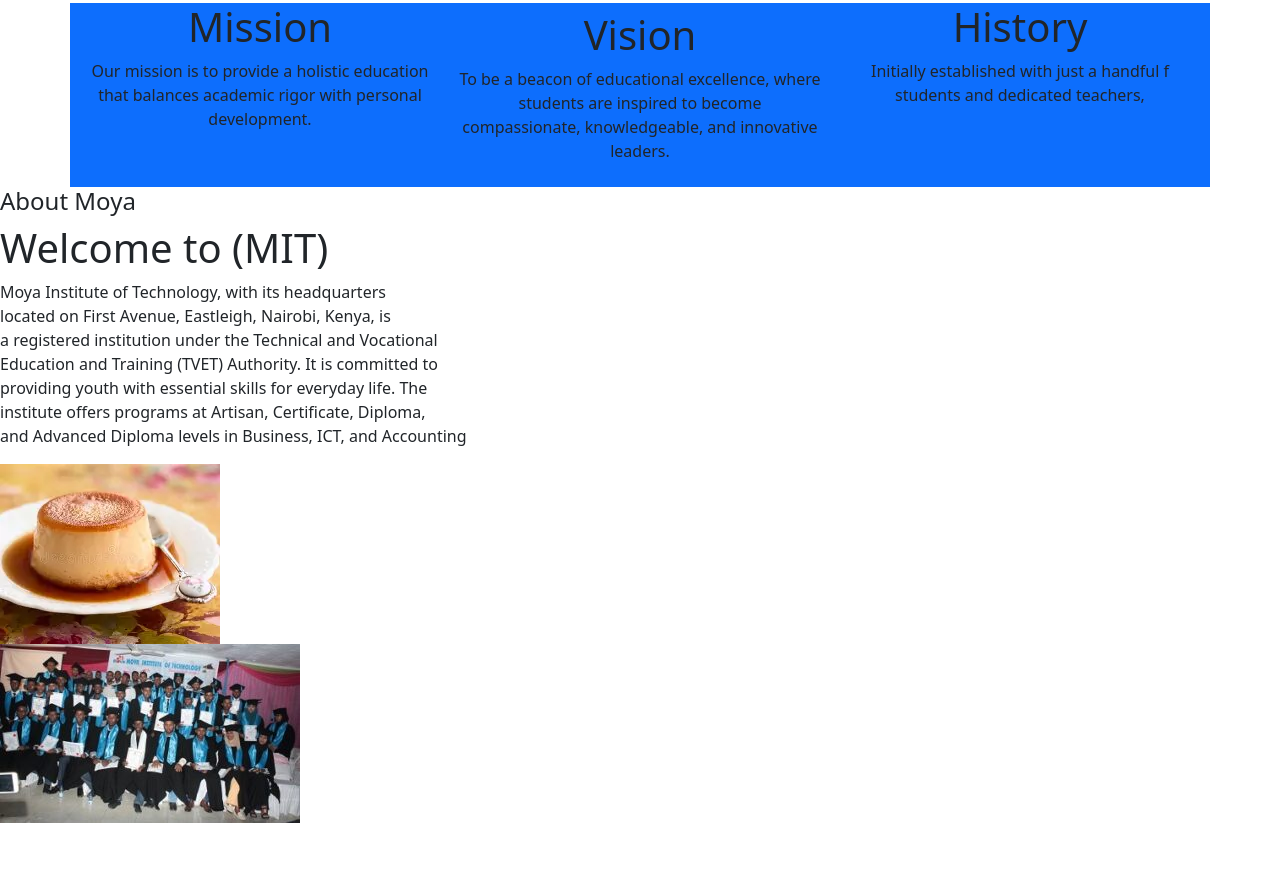
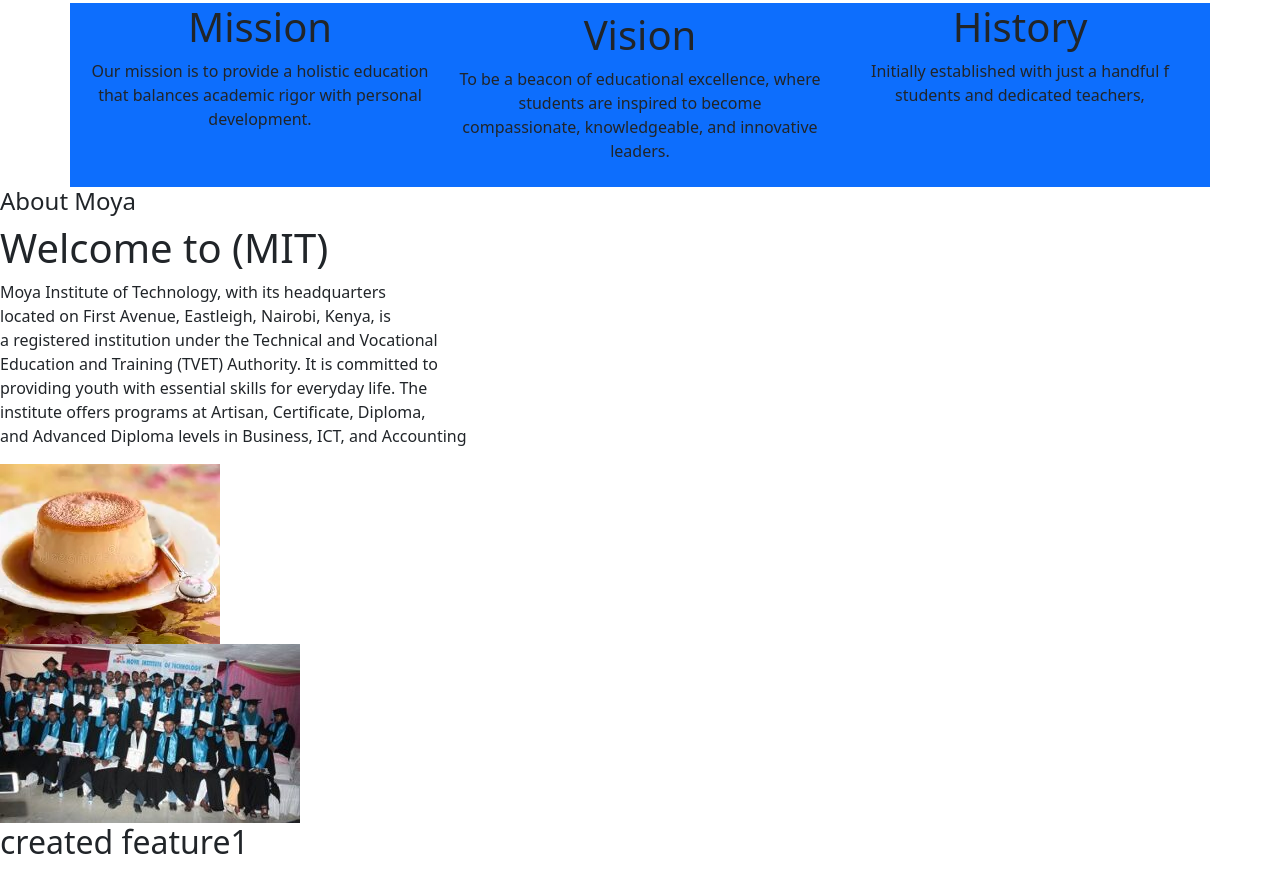
Before and after one commit to ilhaam4/-my-3-project-, a plain HTML site: page index.html in a window 1280 px wide. Shown: the part 747-1616 px from the top of the page. Before the commit the page ends 1570 px from the top, so only its background shows below. Drawn offline with nearby package versions, Linux system fonts and the light colour scheme.

Commit message:
created feature1 branch

```diff
--- a/index.html
+++ b/index.html
@@ -180,6 +180,7 @@
     <div class="col-md-3">
       <img src="m.jpg" alt="">
     </div>
+    <h2>created feature1</h2>
 </body>
 
 </html>
```
